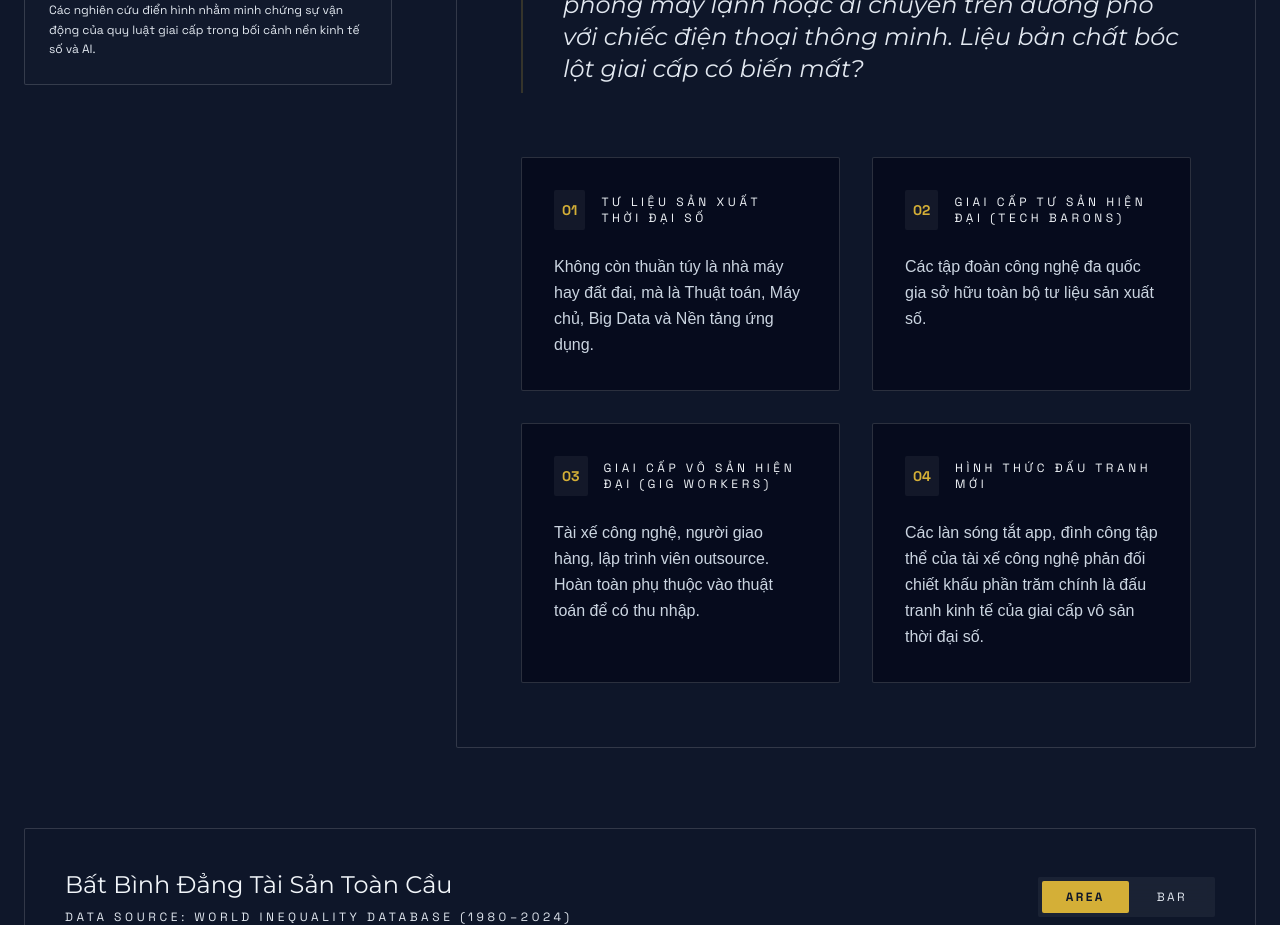
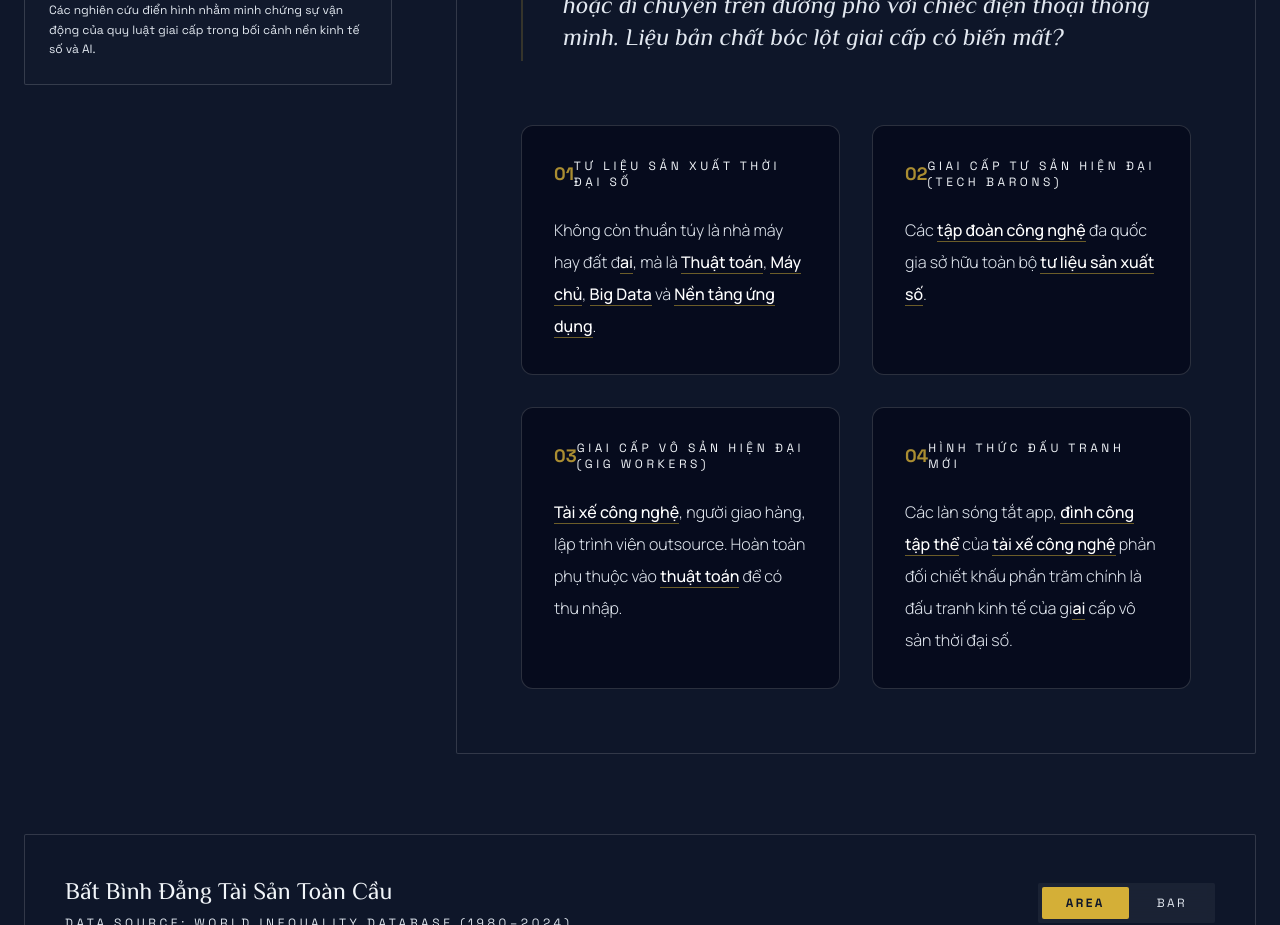
Before and after one commit to professor-acs/mln-web, a React (Vite) app: page /reality in a window 1280 px wide. Shown: the part 1220-2145 px from the top of the page. Built offline with nearby package versions, Linux system fonts and the light colour scheme.

Commit message:
update text

```diff
--- a/index.html
+++ b/index.html
@@ -8,7 +8,7 @@
     <meta name="description" content="Khám phá luận điểm của Karl Marx: Lịch sử của mọi xã hội từ trước đến nay là lịch sử đấu tranh giai cấp. Website tương tác Triết học Marx-Lenin - Chương III." />
     <link rel="preconnect" href="https://fonts.googleapis.com" />
     <link rel="preconnect" href="https://fonts.gstatic.com" crossorigin />
-    <link href="https://fonts.googleapis.com/css2?family=Montserrat:ital,wght@0,300;0,400;0,500;0,600;0,700;0,800;0,900;1,300;1,400;1,500;1,600;1,700;1,800;1,900&family=Raleway:ital,wght@0,300;0,400;0,500;0,600;0,700;0,800;0,900;1,300;1,400;1,500;1,600;1,700;1,800;1,900&family=Be+Vietnam+Pro:ital,wght@0,200;0,300;0,400;0,500;0,600;0,700;0,800;0,900;1,200;1,300;1,400;1,500;1,600;1,700;1,800;1,900&family=Inter:ital,opsz,wght@0,14..32,200;0,14..32,300;0,14..32,400;0,14..32,500;0,14..32,600;0,14..32,700;0,14..32,800;0,14..32,900;1,14..32,200;1,14..32,300;1,14..32,400;1,14..32,500;1,14..32,600;1,14..32,700;1,14..32,800;1,14..32,900&family=Space+Grotesk:wght@400;500;600;700&display=swap" rel="stylesheet" />
+    <link href="https://fonts.googleapis.com/css2?family=Philosopher:ital,wght@0,400;0,700;1,400;1,700&family=Manrope:wght@200;300;400;500;600;700;800&family=Space+Grotesk:wght@400;500;600;700&display=swap" rel="stylesheet" />
   </head>
   <body>
     <div id="root"></div>
--- a/src/components/Hero.tsx
+++ b/src/components/Hero.tsx
@@ -114,15 +114,50 @@ export default function Hero() {
           </div>
         </motion.div>
 
-        {/* Refined Subtext */}
-        <motion.p
-          initial={{ opacity: 0 }}
-          animate={{ opacity: 1 }}
+        {/* Refined Subtext - Upgraded UI/UX */}
+        <motion.div
+          initial={{ opacity: 0, y: 20 }}
+          animate={{ opacity: 1, y: 0 }}
           transition={{ duration: 1.5, delay: 1.8 }}
-          className="font-sans text-slate-100 text-xl md:text-2xl leading-relaxed max-w-2xl mx-auto mb-20 font-light"
+          className="relative max-w-4xl mx-auto my-16 px-6 md:px-12 py-10 border-l-2 border-accent/30 bg-slate-900/10 backdrop-blur-sm text-left mb-20"
         >
-          {siteMetadata.heroSubtext}
-        </motion.p>
+          {/* Ký tự mở đầu trang trọng (Drop Cap) dạng mờ chạy ngầm */}
+          <span className="absolute -top-6 -left-4 font-serif text-9xl text-accent/5 select-none pointer-events-none font-bold">
+            “
+          </span>
+
+          {/* Khối 1: Lời dẫn nhập (Style tự sự, cỡ chữ lớn, thanh lịch) */}
+          <p className="font-serif text-xl md:text-2xl lg:text-3xl text-slate-300 font-light leading-relaxed mb-8 italic tracking-wide">
+            Khi lật mở những trang sử ký, chúng ta thường bị choáng ngợp bởi hào quang của các triều đại,
+            danh tiếng của các vị vua hay sức mạnh của các cuộc viễn chinh. Nhưng đằng sau những biến động
+            vĩ đại đó, có một động lực ngầm liên tục dịch chuyển bánh xe lịch sử...
+          </p>
+
+          {/* Khối 2: Tuyên ngôn cốt lõi (Sắc bén, uy quyền, tương phản mạnh) */}
+          <div className="border-t border-white/5 pt-8 flex flex-col md:flex-row md:items-start gap-4">
+            {/* Nhãn nhãn thông số công nghệ nhỏ để giữ chất Sci-fi */}
+            <span className="font-mono text-xs text-accent tracking-[0.3em] uppercase pt-1 shrink-0">
+              [ CORE THESIS ]
+            </span>
+
+            <div className="space-y-4">
+              <h4 className="font-sans text-2xl md:text-3xl font-medium text-white leading-snug">
+                Karl Marx gọi đó là{' '}
+                <span className="text-gradient-gold font-serif font-bold italic inline-block drop-shadow-[0_0_30px_rgba(212,175,55,0.4)]">
+                  Đấu tranh giai cấp.
+                </span>
+              </h4>
+
+              <p className="font-sans text-base md:text-lg text-slate-200 leading-loose font-light tracking-wide">
+                Đây không phải là một lý thuyết quá khứ — nó là{' '}
+                <span className="text-white font-medium border-b border-accent/40 pb-0.5">
+                  lăng kính giải mã
+                </span>{' '}
+                toàn bộ thế giới chúng ta đang sống ngày hôm nay.
+              </p>
+            </div>
+          </div>
+        </motion.div>
 
         {/* Premium Actions */}
         <motion.div
--- a/src/components/Reality21.tsx
+++ b/src/components/Reality21.tsx
@@ -119,6 +119,44 @@ function StatCard({ stat, index }: { stat: typeof realityData.stats[0]; index: n
       </p>
     </motion.div>
   )
+}
+
+function highlightKeywords(text: string) {
+  const keywords = [
+    'Thuật toán', 'Máy chủ', 'Big Data', 'Nền tảng ứng dụng',
+    'tư liệu sản xuất số', 'thuật toán', 'tập đoàn công nghệ',
+    'tài xế công nghệ', 'đình công tập thể', 'bản chất bóc lột',
+    'Silicon Valley', 'Oxfam', '1% giàu nhất', '99%', 'vô sản hóa',
+    'tư liệu sản xuất mới', 'AI', 'Chip', 'siêu máy tính'
+  ];
+
+  let parts: (string | any)[] = [text];
+
+  keywords.forEach(keyword => {
+    const newParts: (string | any)[] = [];
+    parts.forEach(part => {
+      if (typeof part === 'string') {
+        const regex = new RegExp(`(${keyword})`, 'gi');
+        const split = part.split(regex);
+        split.forEach((subPart, index) => {
+          if (subPart.toLowerCase() === keyword.toLowerCase()) {
+            newParts.push(
+              <span key={`${keyword}-${index}`} className="font-medium text-white border-b border-accent/50">
+                {subPart}
+              </span>
+            );
+          } else if (subPart !== '') {
+            newParts.push(subPart);
+          }
+        });
+      } else {
+        newParts.push(part);
+      }
+    });
+    parts = newParts;
+  });
+
+  return parts;
 }
 
 export default function Reality21() {
@@ -245,18 +283,16 @@ export default function Reality21() {
                     {activeCase.analysis.map((item, i) => (
                       <div
                         key={i}
-                        className="group p-8 bg-slate-950/60 border border-white/15 rounded-sm hover:border-accent/30 transition-all duration-500"
+                        className="group p-8 bg-slate-950/60 border border-white/15 rounded-xl hover:border-accent/30 transition-all duration-500"
                       >
-                        <div className="flex items-center gap-4 mb-6">
-                          <div className="p-2 rounded-sm bg-white/5 text-accent transition-colors duration-500 group-hover:bg-accent group-hover:text-dark">
-                            <span className="text-sm font-mono font-bold">0{i + 1}</span>
-                          </div>
+                        <div className="flex items-center justify-between mb-6">
+                          <span className="font-mono text-accent font-bold text-lg opacity-80">0{i + 1}</span>
                           <span className="text-xs font-mono text-slate-250 uppercase tracking-[0.3em] group-hover:text-accent transition-colors duration-500">
                             {item.label}
                           </span>
                         </div>
-                        <p className="text-base text-slate-300 leading-relaxed font-light group-hover:text-white transition-colors duration-500">
-                          {item.value}
+                        <p className="text-slate-200 text-base leading-loose font-light transition-colors duration-500 group-hover:text-white">
+                          {highlightKeywords(item.value)}
                         </p>
                       </div>
                     ))}
--- a/src/components/Timeline.tsx
+++ b/src/components/Timeline.tsx
@@ -54,7 +54,7 @@ function EpochCard({ epoch, index }: { epoch: typeof timelineEpochs[0]; index: n
           }`} />
 
           {/* Background Decorative Index */}
-          <div className={`absolute -right-4 -bottom-8 font-serif text-9xl transition-all duration-1000 select-none pointer-events-none ${
+          <div className={`absolute -right-4 -bottom-8 font-mono text-9xl transition-all duration-1000 select-none pointer-events-none ${
             isHovered ? 'text-accent/[0.08] translate-y-0' : 'text-white/[0.03] translate-y-4'
           }`}>
             0{index + 1}
@@ -136,7 +136,7 @@ function EpochCard({ epoch, index }: { epoch: typeof timelineEpochs[0]; index: n
                       transition={{ delay: 0.1 }}
                     >
                        <p className="text-xs font-mono text-accent uppercase tracking-widest mb-2">Conflict Nature</p>
-                       <p className="text-sm text-slate-300 leading-relaxed font-light italic">"{epoch.conflict}"</p>
+                       <p className="text-slate-200 mt-4 text-base leading-loose font-light italic">"{epoch.conflict}"</p>
                     </motion.div>
                     <motion.div
                       initial={{ y: 10, opacity: 0 }}
@@ -144,7 +144,7 @@ function EpochCard({ epoch, index }: { epoch: typeof timelineEpochs[0]; index: n
                       transition={{ delay: 0.2 }}
                     >
                        <p className="text-xs font-mono text-accent uppercase tracking-widest mb-2">Dialectical Result</p>
-                       <p className="text-sm text-slate-200 leading-relaxed font-light">{epoch.result}</p>
+                       <p className="text-slate-200 mt-4 text-base leading-loose font-light">{epoch.result}</p>
                     </motion.div>
                   </div>
                 </motion.div>
--- a/src/index.css
+++ b/src/index.css
@@ -32,8 +32,7 @@ html {
 body {
   background-color: var(--color-bg);
   color: #f1f5f9;
-  font-family: 'Outfit', sans-serif;
-  @apply selection:bg-accent/30 selection:text-accent-light;
+  @apply font-sans selection:bg-accent/30 selection:text-accent-light;
 }
 
 ::-webkit-scrollbar {
--- a/tailwind.config.ts
+++ b/tailwind.config.ts
@@ -35,8 +35,8 @@ const config: Config = {
         },
       },
       fontFamily: {
-        serif: ['Montserrat', 'Raleway', 'sans-serif'],
-        sans: ['"Be Vietnam Pro"', 'Inter', 'sans-serif'],
+        serif: ['Philosopher', 'serif'],
+        sans: ['Manrope', 'sans-serif'],
         mono: ['"Space Grotesk"', 'monospace'],
       },
       backgroundImage: {
```
